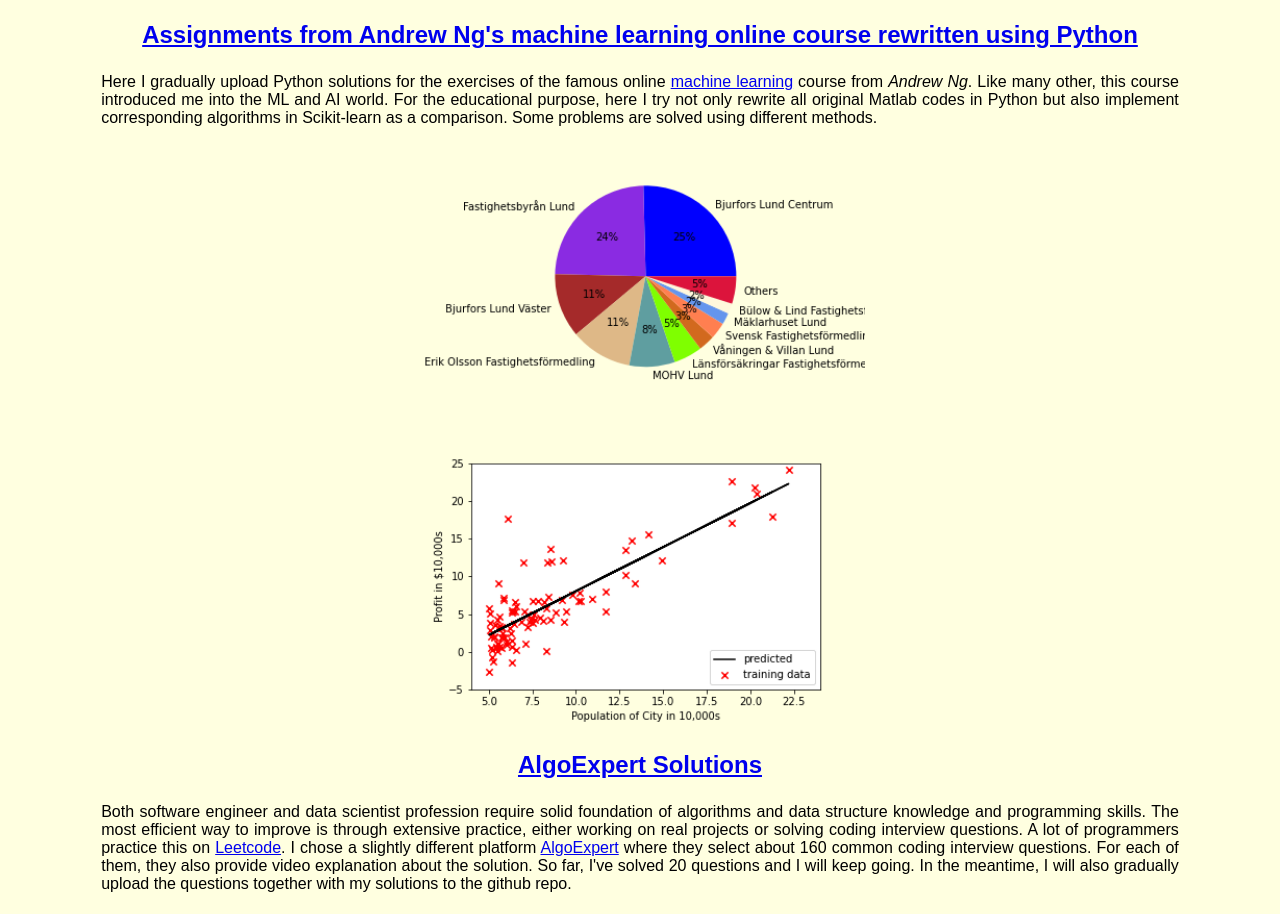
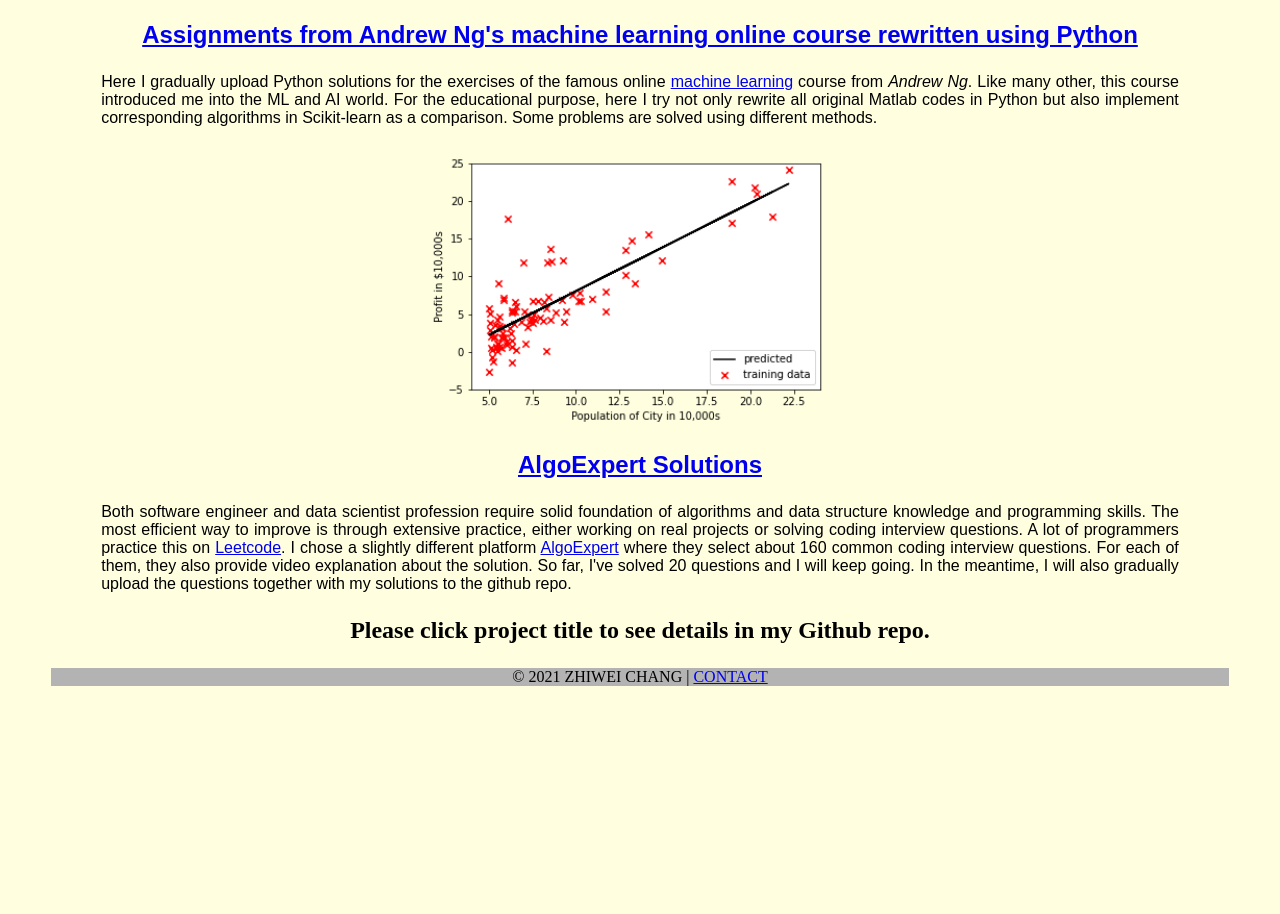
Before and after one commit to zwchang/zwchang.github.io, a plain HTML site: page projects.html in a window 1280 px wide. Shown: the part 970-1884 px from the top of the page. After the commit the page ends 1707 px from the top, so only its background shows below. Drawn offline with Linux system fonts and the light colour scheme.

Commit message:
Update projects.html

```diff
--- a/projects.html
+++ b/projects.html
@@ -73,7 +73,6 @@
 				<h2 class = "projecttitle"><p> <a href="https://github.com/zwchang/machine-learning-course-AndrewNg">Assignments from Andrew Ng's machine learning online course rewritten using Python</a></p></h2>
 					<p class = 'projectcotent'>
 						Here I gradually upload Python solutions for the exercises of the famous online <a href="https://www.coursera.org/learn/machine-learning">machine learning</a> course from <i>Andrew Ng</i>. Like many other, this course introduced me into the ML and AI world. For the educational purpose, here I try not only rewrite all original Matlab codes in Python but also implement corresponding algorithms in Scikit-learn as a comparison. Some problems are solved using different methods.
-						<img src="img/agencies_pie.png" alt="agencies pie" height="300em" class = "projectpic" id = "agencies_pie"/>
 						<img src="img/linear_reg.png" alt="linear regression" height="300em" class = "projectpic" id ="linear_reg"/>
 					</p>
 
```
